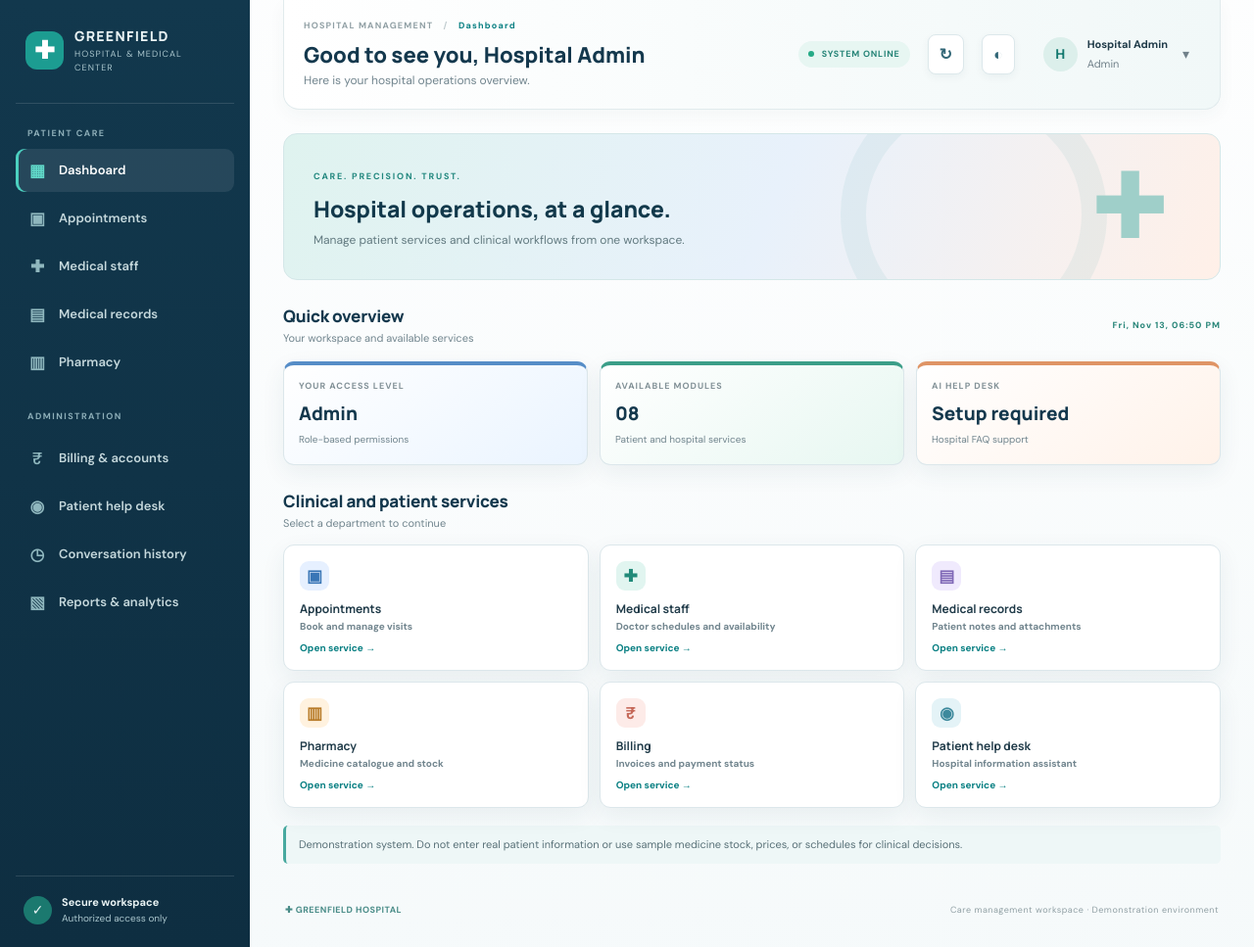
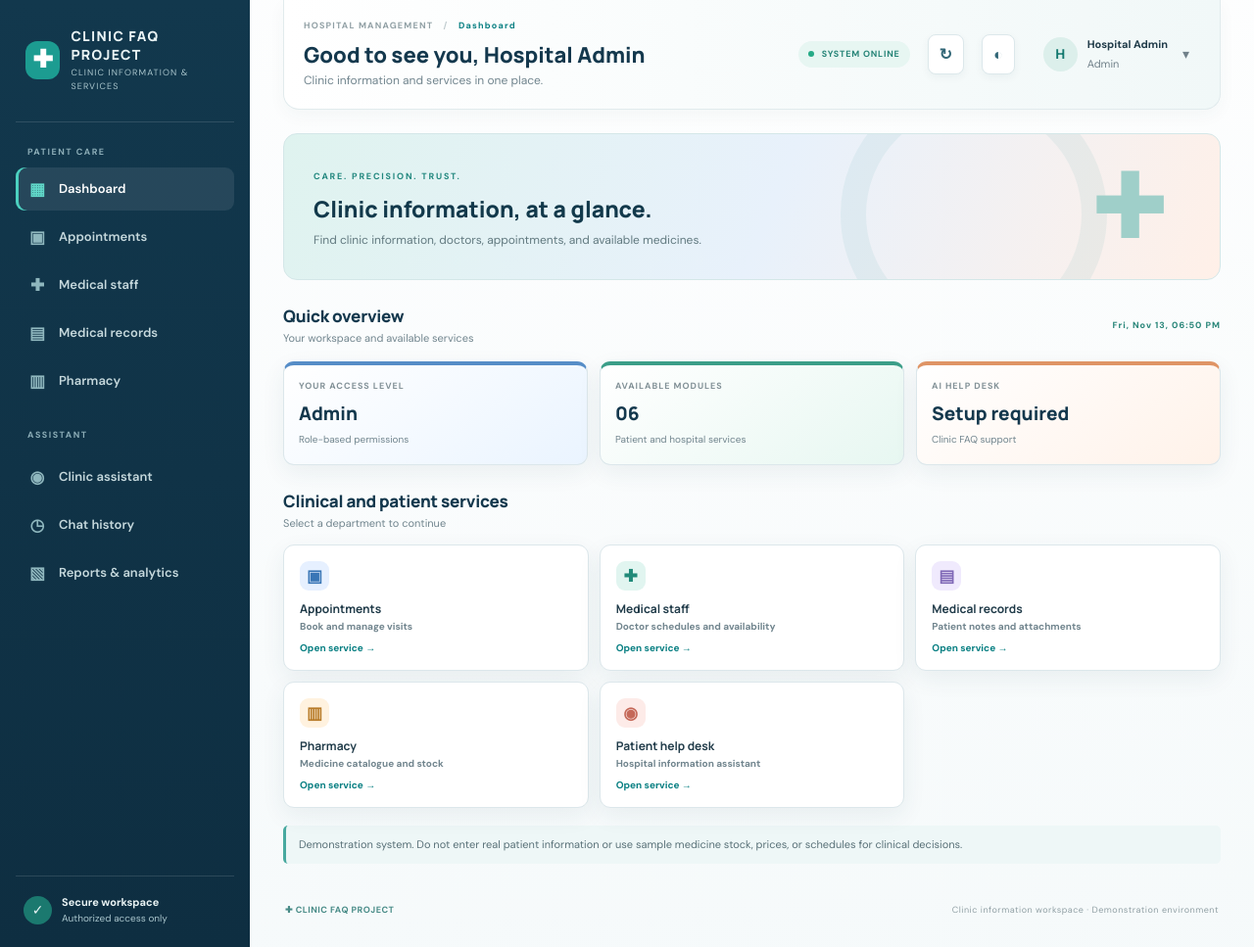
Before and after one commit to Krish201207/Clinic-FAQ-Project, a Flask app: page / in a window 1280 px wide. Shown: the whole page at 98% size. Run offline with Flask 3, Linux system fonts and the light colour scheme; the visitor is signed in with stand-in values (Sample User, id 1); data comes from the database, SQL or seed files in the repository; data that the repository does not hold is empty.

Commit message:
Rebrand dashboard, remove billing, add clinic inventory and chat history navigation

```diff
--- a/templates/dashboard.html
+++ b/templates/dashboard.html
@@ -1,7 +1,7 @@
 {% extends 'base.html' %}{% block body %}
 <div class="hospital-shell">
   <aside class="sidebar">
-    <div class="facility"><div class="facility-mark">✚</div><div><strong>GREENFIELD</strong><small>HOSPITAL & MEDICAL CENTER</small></div></div>
+    <div class="facility"><div class="facility-mark">✚</div><div><strong>CLINIC FAQ PROJECT</strong><small>CLINIC INFORMATION & SERVICES</small></div></div>
     <div class="side-label">PATIENT CARE</div>
     <nav class="nav" id="nav">
       <button data-tab="overview" class="active"><span>▦</span> Dashboard</button>
@@ -9,52 +9,50 @@
       <button data-tab="doctors"><span>✚</span> Medical staff</button>
       {% if user.role in ['patient','doctor','admin'] %}<button data-tab="records"><span>▤</span> Medical records</button>{% endif %}
       <button data-tab="medicines"><span>▥</span> Pharmacy</button>
-      <div class="side-label">ADMINISTRATION</div>
-      {% if user.role in ['patient','admin','reception'] %}<button data-tab="billing"><span>₹</span> Billing & accounts</button>{% endif %}
-      <button data-tab="assistant"><span>◉</span> Patient help desk</button>
-      <button data-tab="history"><span>◷</span> Conversation history</button>
+      <div class="side-label">ASSISTANT</div>
+      <button data-tab="assistant"><span>◉</span> Clinic assistant</button>
+      <button data-tab="history"><span>◷</span> Chat history</button>
       {% if user.role in ['admin','reception'] %}<button data-tab="analytics"><span>▧</span> Reports & analytics</button>{% endif %}
     </nav>
     <div class="sidebar-bottom"><div class="secure-mark">✓</div><div><b>Secure workspace</b><small>Authorized access only</small></div></div>
   </aside>
   <main class="main-area">
-    <header class="workspace-top"><div><div class="crumb">HOSPITAL MANAGEMENT <span>/</span> <b id="workspace-title">Dashboard</b></div><h1 id="greeting">Good to see you, {{ user.name }}</h1><p>Here is your hospital operations overview.</p></div><div class="top-actions"><span class="live-pill"><i></i> SYSTEM ONLINE</span><button type="button" class="utility-btn" id="refresh-workspace" title="Refresh current section">↻</button><button type="button" class="utility-btn" id="theme-toggle" title="Toggle dark mode">◐</button><div class="profile-wrap"><button type="button" class="user-chip" id="profile-toggle" aria-expanded="false" aria-controls="profile-menu"><div class="avatar">{{ user.name[:1]|upper }}</div><div class="profile-copy"><b>{{ user.name }}</b><small>{{ user.role|title }}</small></div><span class="profile-chevron">▾</span></button><div class="profile-menu" id="profile-menu" hidden><div class="profile-menu-heading">Signed in as</div><strong>{{ user.name }}</strong><small>{{ user.email }}</small><a href="{{ url_for('logout') }}" class="logout-link">↪ &nbsp; Log out</a></div></div></div></header>
+    <header class="workspace-top"><div><div class="crumb">HOSPITAL MANAGEMENT <span>/</span> <b id="workspace-title">Dashboard</b></div><h1 id="greeting">Good to see you, {{ user.name }}</h1><p>Clinic information and services in one place.</p></div><div class="top-actions"><span class="live-pill"><i></i> SYSTEM ONLINE</span><button type="button" class="utility-btn" id="refresh-workspace" title="Refresh current section">↻</button><button type="button" class="utility-btn" id="theme-toggle" title="Toggle dark mode">◐</button><div class="profile-wrap"><button type="button" class="user-chip" id="profile-toggle" aria-expanded="false" aria-controls="profile-menu"><div class="avatar">{{ user.name[:1]|upper }}</div><div class="profile-copy"><b>{{ user.name }}</b><small>{{ user.role|title }}</small></div><span class="profile-chevron">▾</span></button><div class="profile-menu" id="profile-menu" hidden><div class="profile-menu-heading">Signed in as</div><strong>{{ user.name }}</strong><small>{{ user.email }}</small><a href="{{ url_for('logout') }}" class="logout-link">↪ &nbsp; Log out</a></div></div></div></header>
     <section id="overview" class="panel active">
-      <div class="welcome-strip"><div><span class="eyebrow">CARE. PRECISION. TRUST.</span><h2>Hospital operations, at a glance.</h2><p>Manage patient services and clinical workflows from one workspace.</p></div><div class="welcome-cross">✚</div></div>
+      <div class="welcome-strip"><div><span class="eyebrow">CARE. PRECISION. TRUST.</span><h2>Clinic information, at a glance.</h2><p>Find clinic information, doctors, appointments, and available medicines.</p></div><div class="welcome-cross">✚</div></div>
       <div class="section-title"><div><h2>Quick overview</h2><p>Your workspace and available services</p></div><span class="date-label" id="live-clock">● LIVE WORKSPACE</span></div>
-      <div class="cards overview-cards"><article><span>YOUR ACCESS LEVEL</span><strong>{{ user.role|title }}</strong><small>Role-based permissions</small></article><article><span>AVAILABLE MODULES</span><strong>08</strong><small>Patient and hospital services</small></article><article><span>AI HELP DESK</span><strong>{% if gemini_ready %}Connected{% else %}Setup required{% endif %}</strong><small>Hospital FAQ support</small></article></div>
+      <div class="cards overview-cards"><article><span>YOUR ACCESS LEVEL</span><strong>{{ user.role|title }}</strong><small>Role-based permissions</small></article><article><span>AVAILABLE MODULES</span><strong>06</strong><small>Patient and hospital services</small></article><article><span>AI HELP DESK</span><strong>{% if gemini_ready %}Connected{% else %}Setup required{% endif %}</strong><small>Clinic FAQ support</small></article></div>
       <div class="section-title"><div><h2>Clinical and patient services</h2><p>Select a department to continue</p></div></div>
-      <div class="service-grid"><button data-open-tab="appointments"><b>▣</b><strong>Appointments</strong><small>Book and manage visits</small><span>Open service →</span></button><button data-open-tab="doctors"><b>✚</b><strong>Medical staff</strong><small>Doctor schedules and availability</small><span>Open service →</span></button><button data-open-tab="records"><b>▤</b><strong>Medical records</strong><small>Patient notes and attachments</small><span>Open service →</span></button><button data-open-tab="medicines"><b>▥</b><strong>Pharmacy</strong><small>Medicine catalogue and stock</small><span>Open service →</span></button><button data-open-tab="billing"><b>₹</b><strong>Billing</strong><small>Invoices and payment status</small><span>Open service →</span></button><button data-open-tab="assistant"><b>◉</b><strong>Patient help desk</strong><small>Hospital information assistant</small><span>Open service →</span></button></div>
+      <div class="service-grid"><button data-open-tab="appointments"><b>▣</b><strong>Appointments</strong><small>Book and manage visits</small><span>Open service →</span></button><button data-open-tab="doctors"><b>✚</b><strong>Medical staff</strong><small>Doctor schedules and availability</small><span>Open service →</span></button><button data-open-tab="records"><b>▤</b><strong>Medical records</strong><small>Patient notes and attachments</small><span>Open service →</span></button><button data-open-tab="medicines"><b>▥</b><strong>Pharmacy</strong><small>Medicine catalogue and stock</small><span>Open service →</span></button><button data-open-tab="assistant"><b>◉</b><strong>Patient help desk</strong><small>Hospital information assistant</small><span>Open service →</span></button></div>
       <p class="note">Demonstration system. Do not enter real patient information or use sample medicine stock, prices, or schedules for clinical decisions.</p>
     </section>
     <section id="appointments" class="panel"><div class="section-title"><div><h2>Appointment management</h2><p>Schedule and manage patient consultations</p></div><label class="filter-label">Show<select id="appointment-filter"><option value="all">All</option><option value="Booked">Booked</option><option value="Cancelled">Cancelled</option></select></label></div><form id="book-form" class="form-grid"><label>Doctor<select id="doctor_id" required></select></label><label>Appointment date<input id="appointment_date" type="date" required></label><label>Appointment time<input id="appointment_time" type="time" required></label><label>Visit reason<input id="reason" maxlength="300" placeholder="Brief reason for visit"></label><button>Confirm appointment</button></form><div id="appointments-list" class="list"></div></section>
     <section id="doctors" class="panel"><div class="section-title"><div><h2>Medical staff & availability</h2><p>Doctor departments, schedules, and consultation fees</p></div></div><div id="doctors-list" class="cards"></div></section>
-    <section id="billing" class="panel"><div class="section-title"><div><h2>Billing & accounts</h2><p>Patient invoices and payment tracking</p></div></div>{% if user.role in ['admin','reception'] %}<form id="bill-form" class="form-grid"><label>Patient ID<input id="bill_patient" type="number" min="1" required></label><label>Bill description<input id="bill_description" required></label><label>Amount (₹)<input id="bill_amount" type="number" min="0" step="0.01" required></label><button>Create invoice</button></form>{% endif %}<div id="bills-list" class="list"></div></section>
     <section id="records" class="panel"><div class="section-title"><div><h2>Medical records</h2><p>Clinical notes and patient documents</p></div></div>{% if user.role in ['admin','doctor'] %}<form id="record-form" class="form-grid" enctype="multipart/form-data"><label>Patient ID<input name="patient_id" type="number" min="1" required></label><label>Record category<input name="record_type" placeholder="Lab report / Visit note" required></label><label class="wide">Clinical notes<textarea name="notes" rows="3"></textarea></label><label>Attachment (PDF/JPG/PNG)<input name="file" type="file" accept=".pdf,.png,.jpg,.jpeg"></label><button>Save medical record</button></form>{% endif %}<div id="records-list" class="list"></div></section>
-    <section id="medicines" class="panel"><div class="section-title"><div><h2>Hospital pharmacy</h2><p>Search medicine catalogue, pricing, and sample stock</p></div></div><input id="medicine-search" placeholder="Search medicine or strength"><div id="medicines-list" class="list"></div>{% if user.role in ['admin','reception'] %}<h3>Add medicine to demo inventory</h3><form id="medicine-form" class="form-grid"><label>Medicine name<input id="med_name" required></label><label>Strength<input id="med_strength"></label><label>Price (₹)<input id="med_price" type="number" min="0" step="0.01" required></label><label>Stock quantity<input id="med_stock" type="number" min="0" required></label><button>Add to catalogue</button></form>{% endif %}<p class="note">Sample catalogue only. This is not a prescription or a live pharmacy inventory.</p></section>
+    <section id="medicines" class="panel"><div class="section-title"><div><h2>Medicine inventory</h2><p>Available catalogue items, medicine form, and listed stock</p></div></div><input id="medicine-search" placeholder="Search medicine or strength"><div id="medicines-list" class="inventory-table-wrap"><p>Loading inventory…</p></div>{% if user.role in ['admin','reception'] %}<h3>Add medicine to demo inventory</h3><form id="medicine-form" class="form-grid"><label>Medicine name<input id="med_name" required></label><label>Strength<input id="med_strength"></label><label>Price (₹)<input id="med_price" type="number" min="0" step="0.01" required></label><label>Stock quantity<input id="med_stock" type="number" min="0" required></label><label>Medicine form<select id="med_form"><option>Tablet</option><option>Capsule</option><option>Drinkable</option><option>Sachet</option><option>Other</option></select></label><button>Add to catalogue</button></form>{% endif %}<p class="note">Sample catalogue only. This is not a prescription or a live pharmacy inventory.</p></section>
     <section id="assistant" class="panel"><div class="section-title"><div><h2>Patient help desk</h2><p>Use the guided actions below or ask in your own words</p></div><button type="button" class="report-button" data-open-tab="history">View conversation history</button></div>
       <div class="assistant-guide">
-        <div><b>Start an action</b><p>Choose a task below. It will start the conversation automatically. The assistant will ask you for any missing information and confirm when the operation succeeds.</p></div>
+        <div><b>Start an action</b><p>Ask naturally. For example, “Book me a cardiologist next Friday before noon.” The assistant checks the doctor schedule and open slots before confirming.</p></div>
         <div class="chat-examples">
           <button type="button" data-chat-prompt="I want to book an appointment">＋ Start appointment booking</button>
           <button type="button" data-chat-prompt="Show my appointments">▣ View my appointments</button>
           <button type="button" data-chat-prompt="I want to cancel an appointment">↶ Start appointment cancellation</button>
           <button type="button" data-chat-prompt="Show available doctors">✚ Find a doctor</button>
           <button type="button" data-chat-prompt="Show the hospital price list">₹ View hospital prices</button>
-          <button type="button" data-chat-prompt="Show my bills">▤ View my bills</button>
+
           <button type="button" data-chat-prompt="Show medicine prices and stock">✚ Search medicines and stock</button>
-          {% if user.role in ['admin','reception'] %}<button type="button" data-chat-prompt="Create a bill">＋ Start creating an invoice</button>{% endif %}
-          <button type="button" data-chat-prompt="What services does this hospital provide?">♡ Ask about hospital services</button>
+
+          <button type="button" data-chat-prompt="What services does this clinic provide?">♡ Ask about hospital services</button>
         </div>
       </div>
-      <div class="chat-log" id="chat-log"><div class="bot">Welcome to Greenfield Hospital. Choose an action above or ask a question. I can guide you through appointments, billing, doctor availability, pharmacy prices, and hospital information.</div></div>
+      <div class="chat-log" id="chat-log"><div class="bot">Welcome to Clinic FAQ Project. Ask about clinic services, doctors, appointments, or available medicines.</div></div>
       <form id="chat-form" class="chat-form"><input id="chat-question" maxlength="500" placeholder="Example: Book Dr. Asha Mehta tomorrow at 10 AM" required><button>Send message</button></form>
-      <div class="section-title price-heading"><div><h2>Hospital service price list</h2><p>Demonstration rates only — confirm final charges with reception</p></div><button type="button" id="reload-prices" class="utility-btn">↻ Refresh prices</button></div>
+      <div class="section-title price-heading"><div><h2>Clinic service price list</h2><p>Demonstration rates only — confirm final charges with reception</p></div><button type="button" id="reload-prices" class="utility-btn">↻ Refresh prices</button></div>
       <div id="assistant-price-list" class="price-grid"><p>Loading current price list…</p></div>
     </section>
-    <section id="history" class="panel"><div class="section-title"><div><h2>Displayed conversation history</h2><p>Your previous chatbot questions and the answers recorded for this account</p></div><button type="button" id="refresh-history" class="utility-btn">↻ Refresh history</button></div><div id="history-list" class="history-list"><p>Loading saved conversations…</p></div></section>
+    <section id="history" class="panel"><div class="section-title"><div><h2>Chat history</h2><p>Your previous chatbot questions and the answers recorded for this account</p></div><button type="button" id="refresh-history" class="utility-btn">↻ Refresh history</button></div><div id="history-list" class="history-list"><p>Loading saved conversations…</p></div></section>
     {% if user.role in ['admin','reception'] %}<section id="analytics" class="panel"><div class="section-title"><div><h2>Reports & analytics</h2><p>Operational overview and patient query trends</p></div><a class="report-button" href="{{ url_for('download_report') }}">↓ Download report</a></div><div id="analytics-summary" class="cards"></div><h3>Queries by topic</h3><div id="topic-list" class="list"></div><h3>Question classification (internal)</h3><p class="muted">These labels describe how the system classifies incoming questions; they are not patient actions or menu options.</p><div id="category-list" class="list"></div></section>{% endif %}
-    <footer><span>✚ GREENFIELD HOSPITAL</span><span>Care management workspace · Demonstration environment</span></footer>
+    <footer><span>✚ CLINIC FAQ PROJECT</span><span>Clinic information workspace · Demonstration environment</span></footer>
   </main>
 </div>
 <script>window.HOSPITAL_ROLE={{ user.role|tojson }};</script><script src="{{ url_for('static',filename='app.js') }}"></script>
```
